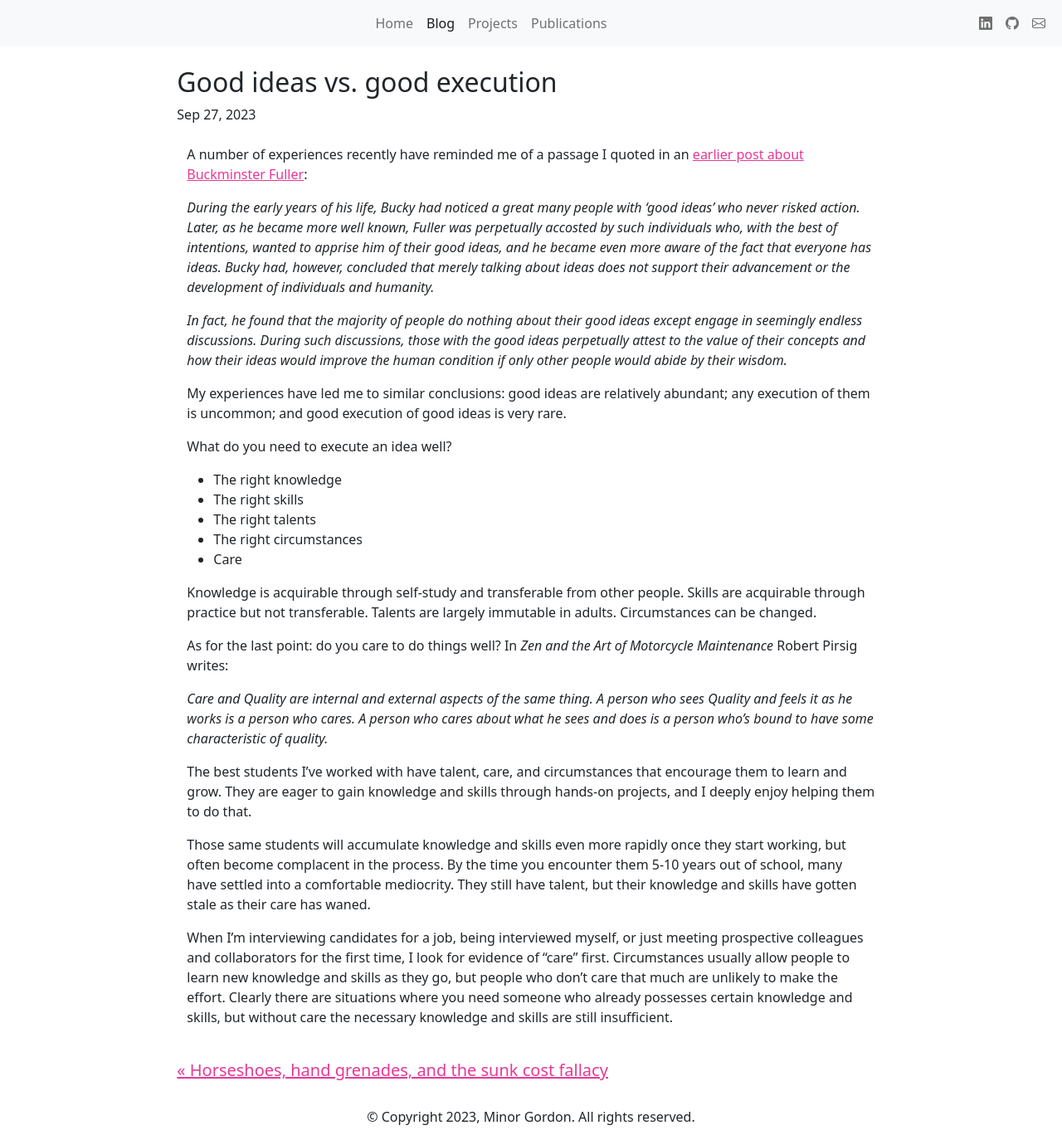
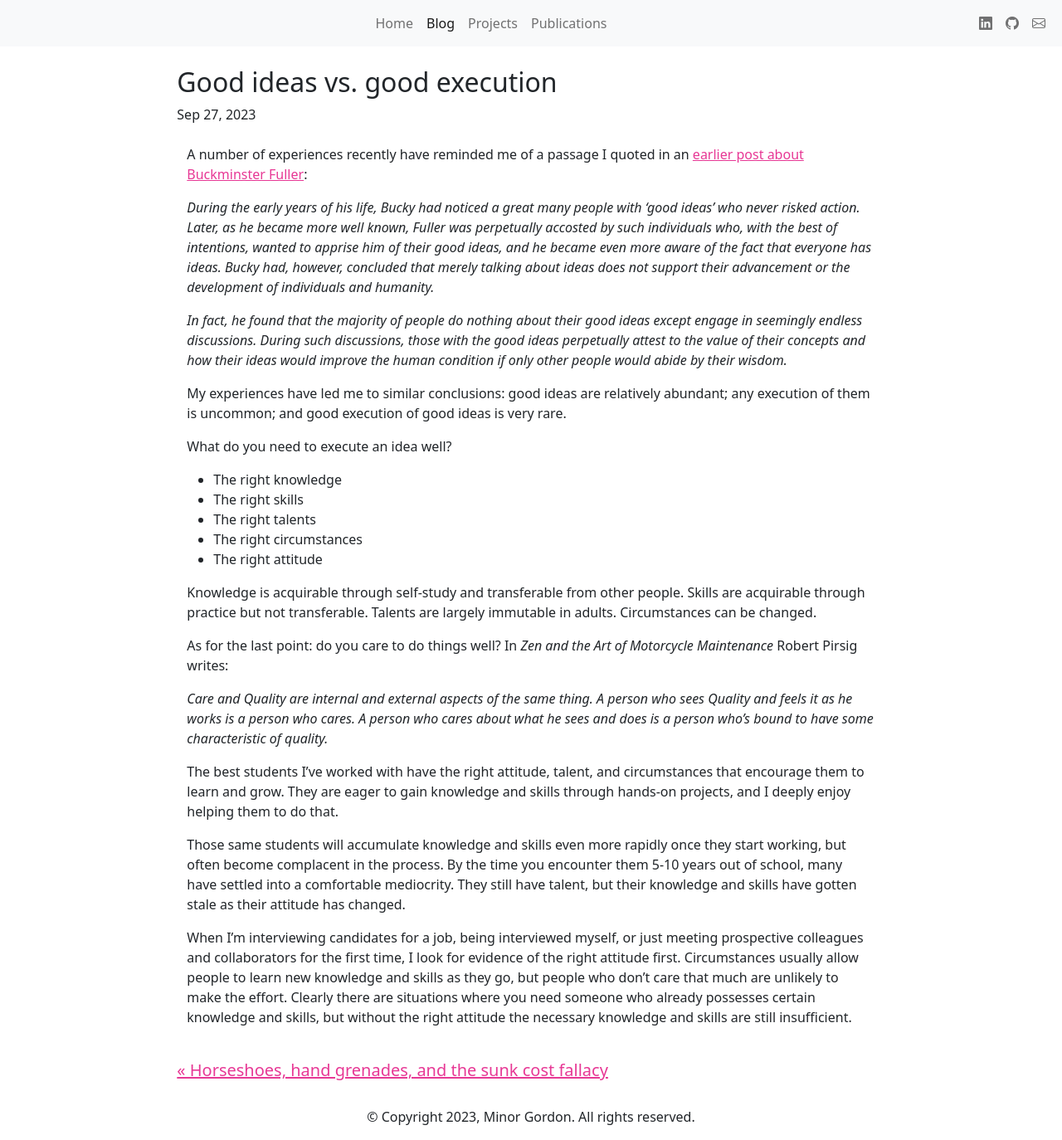
Before and after one commit to minorg/minorgordon.net, a Jekyll site: the page built from _posts/2023-09-27-good-ideas-execution.md, in a window 1280 px wide. Shown: the whole page at 83% size. Built offline with Jekyll 4.4.1, drawn with Linux system fonts in a browser that asks for light colours; nearby versions of some CDN libraries.

Commit message:
tweak post

```diff
--- a/_posts/2023-09-27-good-ideas-execution.md
+++ b/_posts/2023-09-27-good-ideas-execution.md
@@ -19,7 +19,7 @@ What do you need to execute an idea well?
 * The right skills
 * The right talents
 * The right circumstances
-* Care
+* The right attitude
 
 Knowledge is acquirable through self-study and transferable from other people. Skills are acquirable through practice but not transferable. Talents are largely immutable in adults. Circumstances can be changed.
 
@@ -27,8 +27,8 @@ As for the last point: do you care to do things well? In _Zen and the Art of Mot
 
 > Care and Quality are internal and external aspects of the same thing. A person who sees Quality and feels it as he works is a person who cares. A person who cares about what he sees and does is a person who’s bound to have some characteristic of quality.
 
-The best students I've worked with have talent, care, and circumstances that encourage them to learn and grow. They are eager to gain knowledge and skills through hands-on projects, and I deeply enjoy helping them to do that.
+The best students I've worked with have the right attitude, talent, and circumstances that encourage them to learn and grow. They are eager to gain knowledge and skills through hands-on projects, and I deeply enjoy helping them to do that.
 
-Those same students will accumulate knowledge and skills even more rapidly once they start working, but often become complacent in the process. By the time you encounter them 5-10 years out of school, many have settled into a comfortable mediocrity. They still have talent, but their knowledge and skills have gotten stale as their care has waned.
+Those same students will accumulate knowledge and skills even more rapidly once they start working, but often become complacent in the process. By the time you encounter them 5-10 years out of school, many have settled into a comfortable mediocrity. They still have talent, but their knowledge and skills have gotten stale as their attitude has changed.
 
-When I'm interviewing candidates for a job, being interviewed myself, or just meeting prospective colleagues and collaborators for the first time, I look for evidence of "care" first. Circumstances usually allow people to learn new knowledge and skills as they go, but people who don't care that much are unlikely to make the effort. Clearly there are situations where you need someone who already possesses certain knowledge and skills, but without care the necessary knowledge and skills are still insufficient.
+When I'm interviewing candidates for a job, being interviewed myself, or just meeting prospective colleagues and collaborators for the first time, I look for evidence of the right attitude first. Circumstances usually allow people to learn new knowledge and skills as they go, but people who don't care that much are unlikely to make the effort. Clearly there are situations where you need someone who already possesses certain knowledge and skills, but without the right attitude the necessary knowledge and skills are still insufficient.
```
